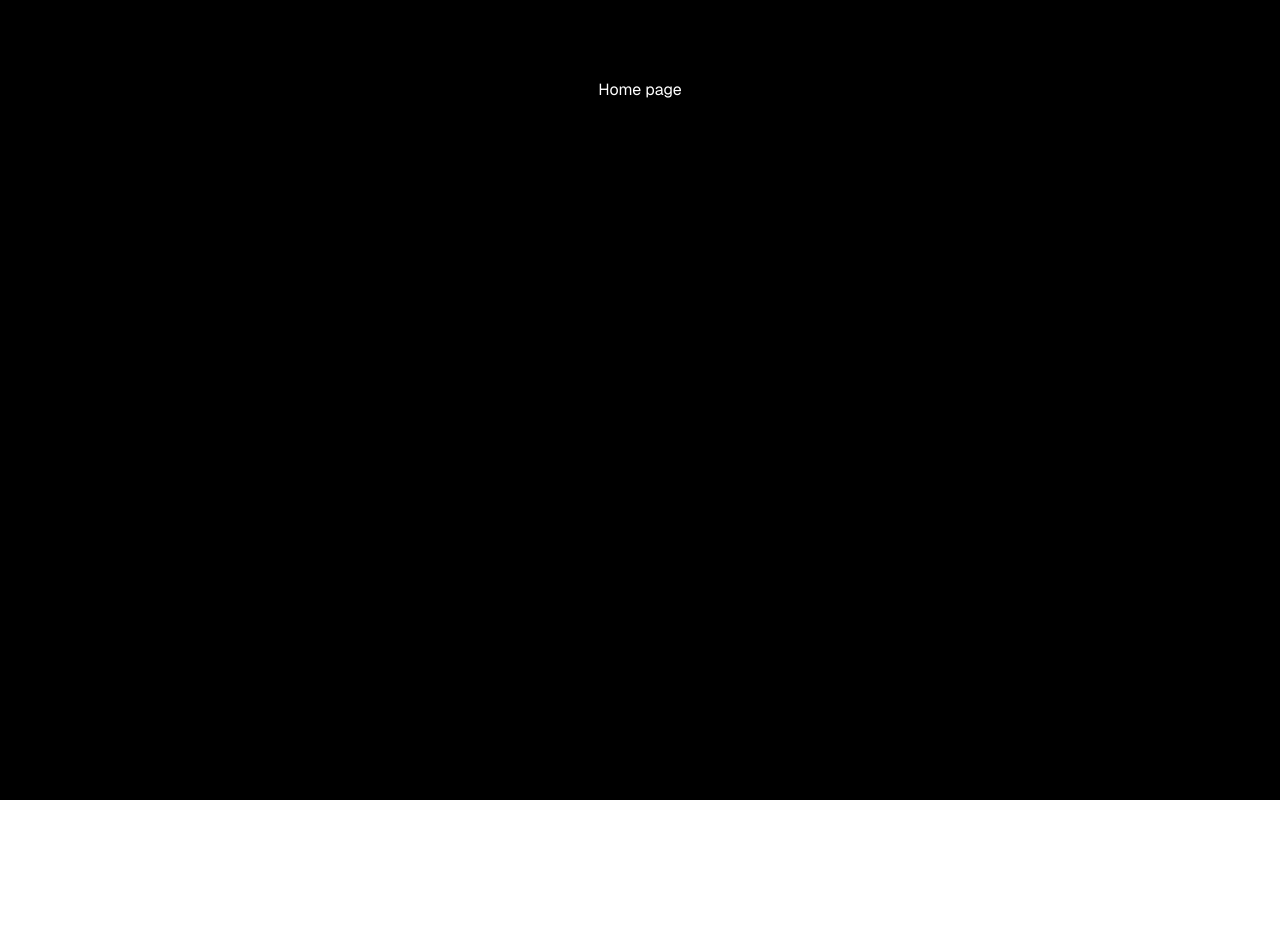
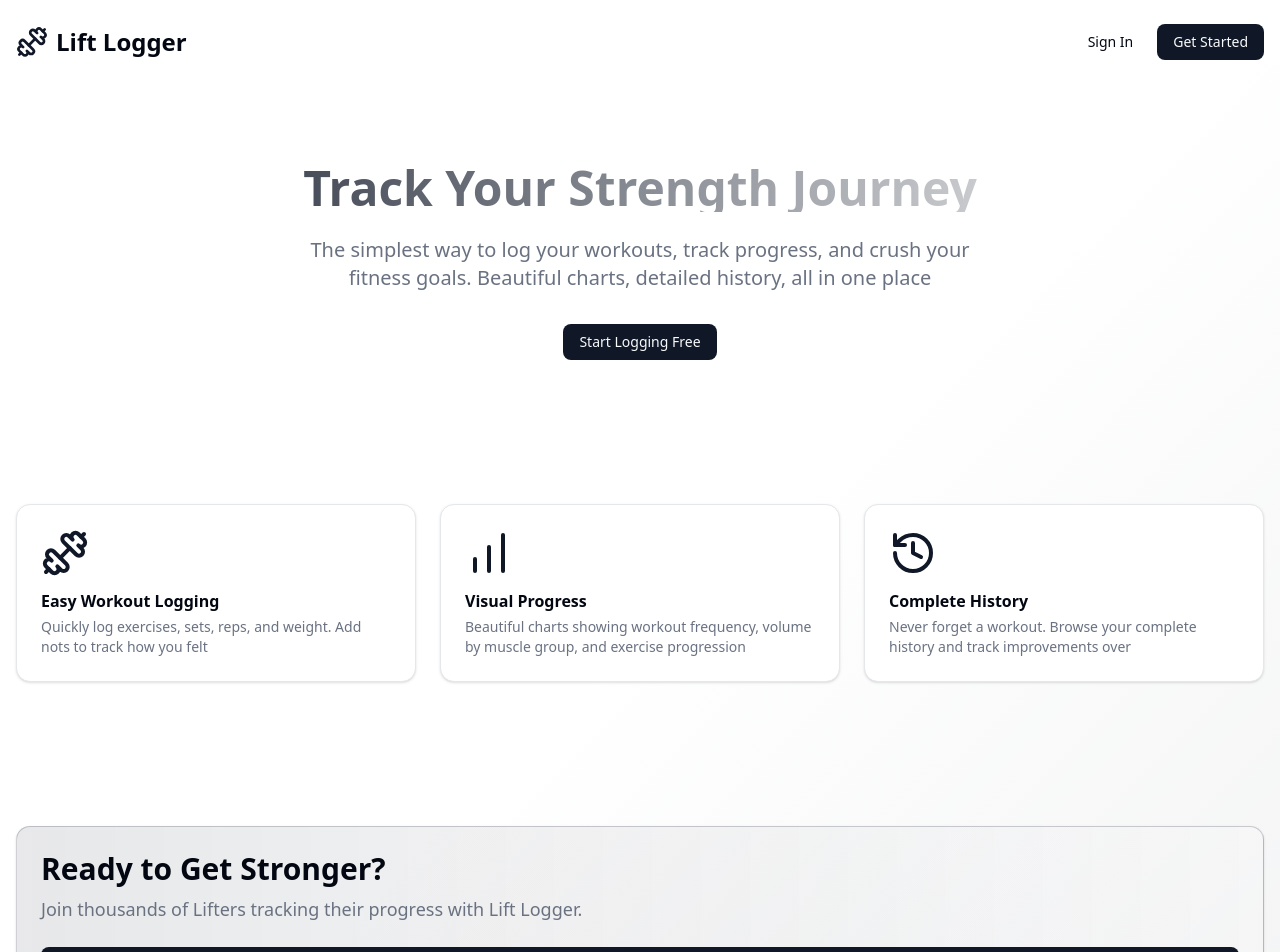
Before and after one commit to KianFratz/lift-logger, a Next.js app: page / in a window 1280 px wide. Shown: the top 952 px of the page. Before the commit the page ends 800 px from the top, so only its background shows below. Built offline with nearby package versions, Linux system fonts and the light colour scheme.

Commit message:
Added landing page

```diff
--- a/app/page.tsx
+++ b/app/page.tsx
@@ -1,8 +1,95 @@
+import { Button } from "@/components/ui/button";
+import {
+  Card,
+  CardDescription,
+  CardHeader,
+  CardTitle,
+} from "@/components/ui/card";
+import { BarChart, Dumbbell, History } from "lucide-react";
 
 export default function Home() {
   return (
-    <div className="text-white font-sans grid grid-rows-[20px_1fr_20px] items-center justify-items-center min-h-screen p-8 pb-20 gap-16 sm:p-20 bg-black">
-      <h1>Home page</h1>
+    <div className="min-h-screen bg-gradient-to-br from-background via-background to-primary/5">
+      <header className="container mx-auto px-4 py-6 flex justify-between items-center">
+        <div className="flex items-center gap-2">
+          <Dumbbell className="h-8 w-8 text-primary"></Dumbbell>
+          <h1 className="text-2xl font-bold">Lift Logger</h1>
+        </div>
+        <div>
+          <Button variant="ghost">Sign In </Button>
+          <Button className="ml-2">Get Started</Button>
+        </div>
+      </header>
+
+      {/* Hero Section */}
+      <section className="container mx-auto px-4 py-20 text-center">
+        <h2 className="text-5xl font-bold mb-6 bg-gradient-to-r from-primary to-primary-glow bg-clip-text text-transparent">
+          Track Your Strength Journey
+        </h2>
+        <p className="text-xl text-muted-foreground mb-8 max-w-2xl mx-auto">
+          The simplest way to log your workouts, track progress, and crush your
+          fitness goals. Beautiful charts, detailed history, all in one place
+        </p>
+        <div className="flex-gap-4 justify-center">
+          <Button>Start Logging Free</Button>
+        </div>
+      </section>
+
+      {/* Features */}
+      <section className="container mx-auto px-4 py-16">
+        <div className="grid md:grid-cols-3 gap-6">
+          <Card>
+            <CardHeader>
+              <Dumbbell className="h-12 w-12 text-primary mb-2" />
+              <CardTitle>Easy Workout Logging</CardTitle>
+              <CardDescription>
+                Quickly log exercises, sets, reps, and weight. Add nots to track
+                how you felt
+              </CardDescription>
+            </CardHeader>
+          </Card>
+          <Card>
+            <CardHeader>
+              <BarChart className="h-12 w-12 text-primary mb-2" />
+              <CardTitle>Visual Progress</CardTitle>
+              <CardDescription>
+                Beautiful charts showing workout frequency, volume by muscle
+                group, and exercise progression
+              </CardDescription>
+            </CardHeader>
+          </Card>
+          <Card>
+            <CardHeader>
+              <History className="h-12 w-12 text-primary mb-2" />
+              <CardTitle>Complete History</CardTitle>
+              <CardDescription>
+                Never forget a workout. Browse your complete history and track
+                improvements over
+              </CardDescription>
+            </CardHeader>
+          </Card>
+        </div>
+      </section>
+
+      {/* CTA section */}
+      <section className="container mx-auto px-4 py-20">
+        <Card className="bg-gradient-to-r from-primary/10 to-primary-glow/10 border-primary/20">
+          <CardHeader>
+            <CardTitle className="text-3xl">Ready to Get Stronger?</CardTitle>
+            <CardDescription className="text-lg mb-4">
+              Join thousands of Lifters tracking their progress with Lift Logger.
+            </CardDescription>
+            <Button size="lg" >Start Your Journey</Button>
+          </CardHeader>
+        </Card>
+      </section>
+
+      {/* Footer */}
+      <footer className="container mx-auto px-4 py-8 border-t border-border mt-20">
+        <div className="text-center text-muted-foreground">
+          &copy; {new Date().getFullYear()} Lift Logger. All rights reserved.
+        </div>
+      </footer>
     </div>
   );
 }
```
